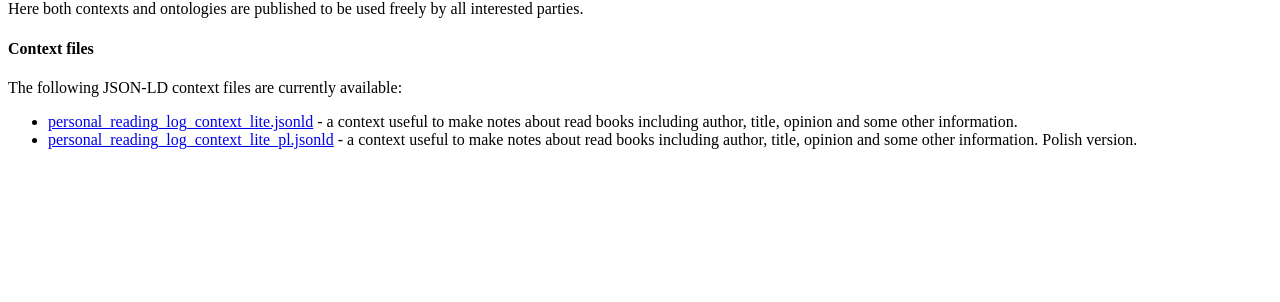
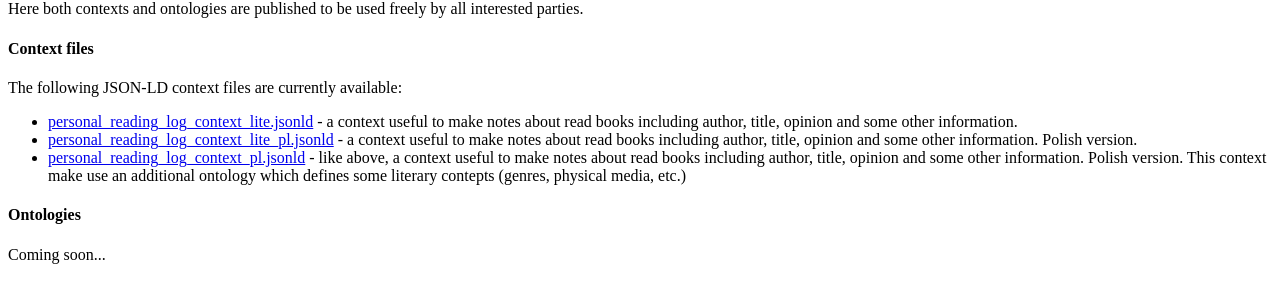
Before and after one commit to michalroj/ontologies, a plain HTML site: page index.html in a window 1280 px wide. Shown: the part 66-368 px from the top of the page. Drawn offline with Linux system fonts and the light colour scheme.

Commit message:
New, more advanced context for personal reading log; ontology of book types and genres and documentation update

```diff
--- a/index.html
+++ b/index.html
@@ -8,6 +8,12 @@
 		<li><a href="contexts/personal_reading_log_context_lite.jsonld">personal_reading_log_context_lite.jsonld</a> - a context useful to make notes about read books including author, title, opinion and some other information.
 		<li><a href="contexts/personal_reading_log_context_lite_pl.jsonld">personal_reading_log_context_lite_pl.jsonld</a> - a context useful to make notes about read books including author, title,
 			opinion and some other information. Polish version.
+		<li><a href="contexts/personal_reading_log_context_pl.jsonld">personal_reading_log_context_pl.jsonld</a> - like above, a context useful to make notes about read books including author, title,
+			opinion and some other information. Polish version. This context make use an additional ontology which defines some literary contepts (genres, physical media, etc.)
 	</ul>
 	</div>
+	<h4>Ontologies</h4>
+	<div>
+		Coming soon...
+	</div>
 </body>
```
Also changed, not shown: 3 other files.
